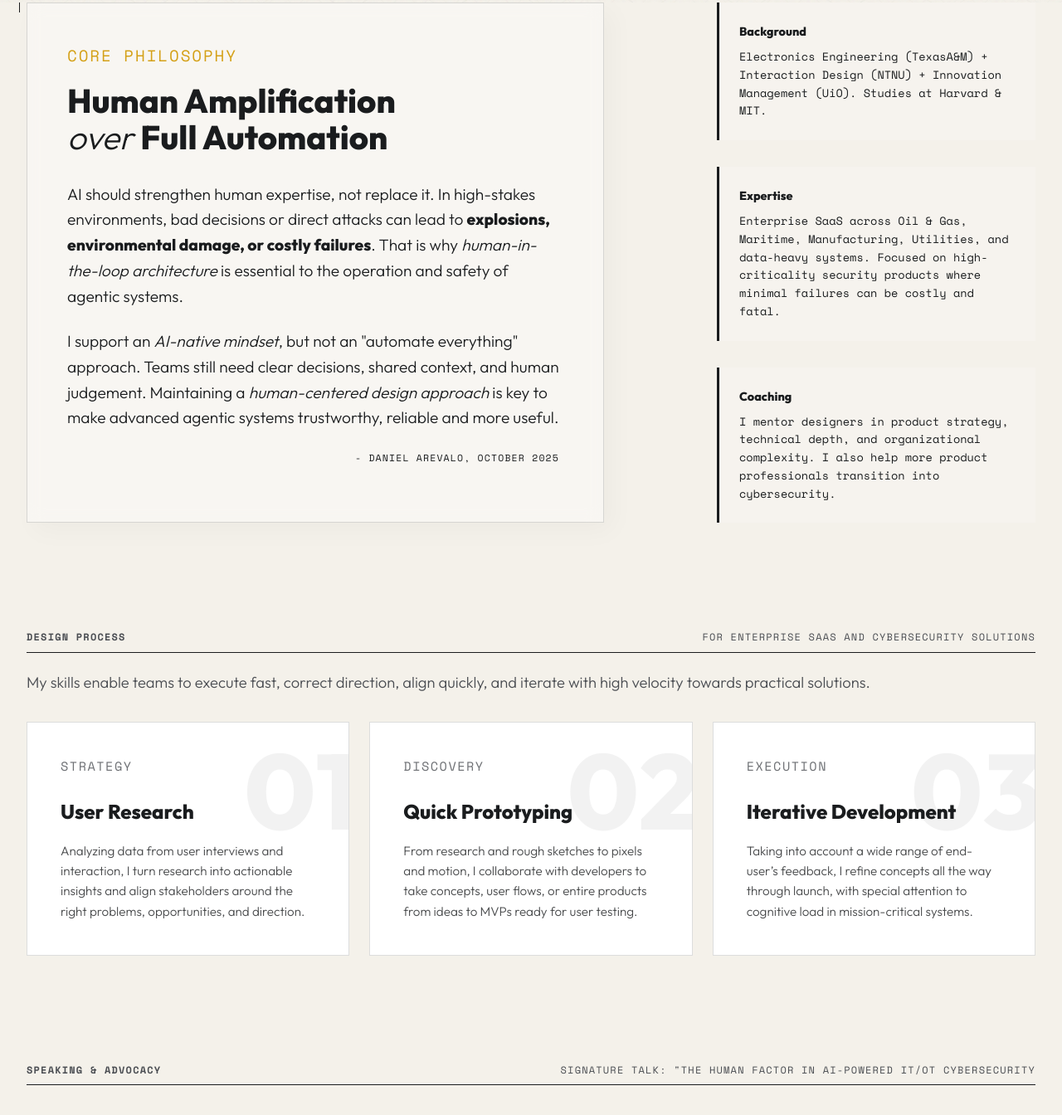
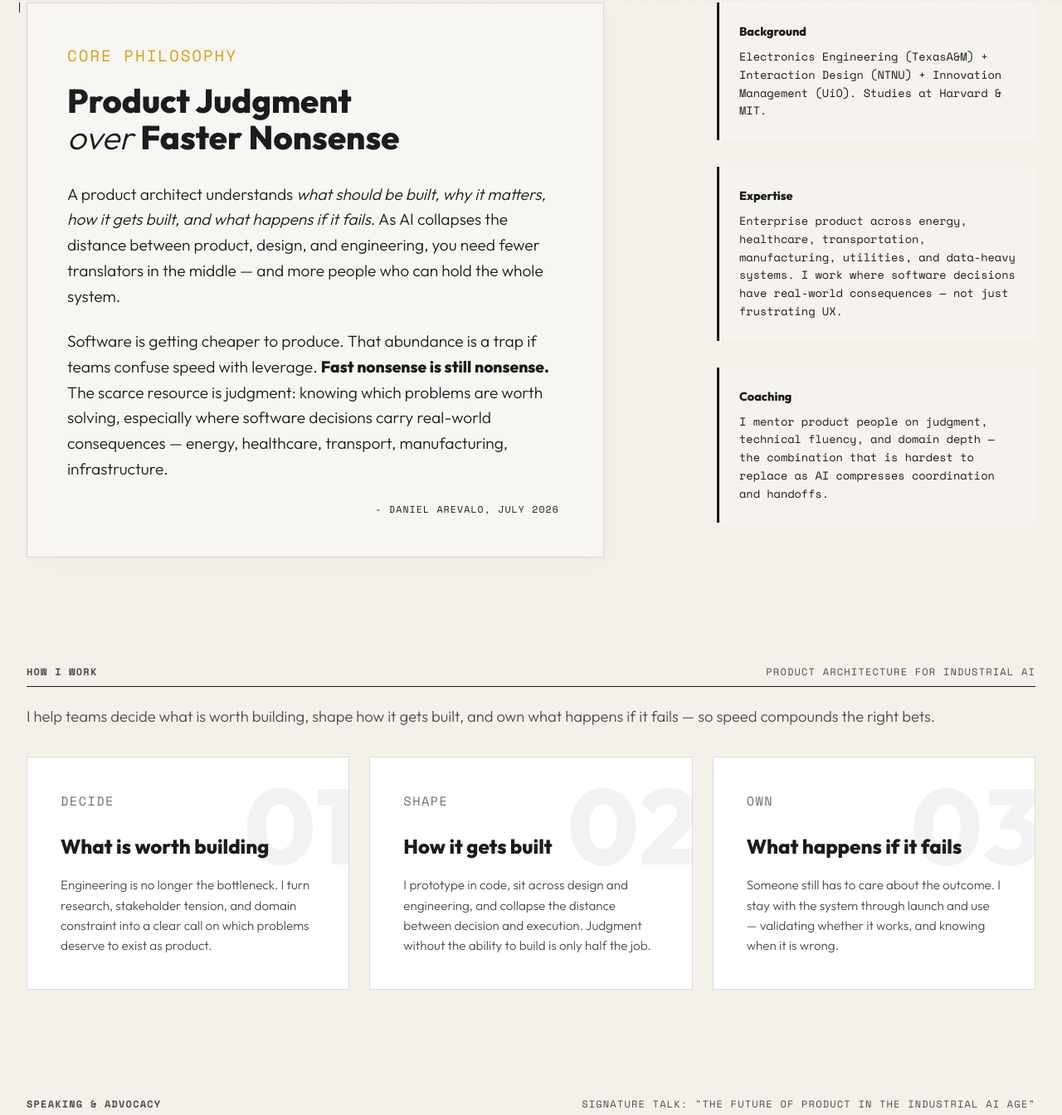
Before and after one commit to danielfae/danielfae, a plain HTML site: page index.html in a window 1280 px wide. Shown: the part 797-2141 px from the top of the page at 83% size. Drawn offline with nearby package versions, Linux system fonts and the light colour scheme; some packages are replaced by stand-ins of ours; a script that the page names is missing.

Commit message:
feat: reposition homepage around product architecture
Co-authored-by: Cursor <cursoragent@cursor.com>

```diff
--- a/index.html
+++ b/index.html
@@ -3,7 +3,7 @@
 <head>
     <meta charset="UTF-8">
     <meta name="viewport" content="width=device-width, initial-scale=1.0">
-    <title>Daniel Arevalo | Design Engineer & Product Architect</title>
+    <title>Daniel Arevalo | Product Architect & Design Engineer</title>
     <link rel="icon" type="image/svg+xml" href="favicon/ÆSquare.svg">
     <link rel="icon" type="image/png" sizes="32x32" href="favicon/ÆSquare-32.png">
     <link rel="apple-touch-icon" href="favicon/ÆSquare-ios.png">
@@ -1515,8 +1515,8 @@
                         <span class="hero-first-name">DANIEL</span>
                         <span style="display:block" class="hero-last-name">AREVALO</span>
                     </h1>
-                    <p class="mono">Design Engineer & Product Architect</p>
-                    <p class="hero-tagline">Building AI-powered cybersecurity products to protect society's most critical infrastructure.</p>
+                    <p class="mono">Product Architect & Design Engineer</p>
+                    <p class="hero-tagline">I connect what should be built, why it matters, how it gets built, and what happens if it fails.</p>
                 </div>
                 <div class="hero-links">
                     <a href="resume.html" class="hero-link">Resume →</a>
@@ -1534,7 +1534,7 @@
                         <svg xmlns="http://www.w3.org/2000/svg" viewBox="0 0 24 24" fill="none" stroke="currentColor" stroke-width="2" stroke-linecap="round" stroke-linejoin="round"><line x1="18" y1="6" x2="6" y2="18"/><line x1="6" y1="6" x2="18" y2="18"/></svg>
                     </button>
                     <div class="hero-card-scroll">
-                        <p class="hero-card-text" id="heroCardText">With a human-centered approach, I ensure that IT/OT environments become safer while making people more efficient in complex industrial operations.</p>
+                        <p class="hero-card-text" id="heroCardText">The product triangle of PM, designer, and developer is collapsing. Execution is moving closer to the decision — you need fewer translators in the middle.</p>
                     </div>
                 </div>
             </div>
@@ -1626,10 +1626,10 @@
             <section class="philosophy-grid">
                 <div class="manifesto scroll-reveal">
                     <p class="mono" style="margin-bottom: 1rem; color: var(--hazard-amber);">Core Philosophy</p>
-                    <h2>Human Amplification <br><span style="font-weight: 300; font-style: italic;">over </span>Full Automation</h2>
-                    <p>AI should strengthen human expertise, not replace it. In high-stakes environments, bad decisions or direct attacks can lead to <strong>explosions, environmental damage, or costly failures</strong>. That is why <span style="font-style: italic;">human-in-the-loop architecture</span> is essential to the operation and safety of agentic systems.</p>
-                    <p>I support an <span style="font-style: italic;">AI-native mindset</span>, but not an "automate everything" approach. Teams still need clear decisions, shared context, and human judgement. Maintaining a <span style="font-style: italic;">human-centered design approach</span> is key to make advanced agentic systems trustworthy, reliable and more useful.</p>
-                    <p class="mono" style="margin-top: 1rem; margin-bottom: 0; color: var(--text-muted); font-size: 0.72rem; text-align: right; padding-right: 5px;">- Daniel Arevalo, October 2025</p>
+                    <h2>Product Judgment <br><span style="font-weight: 300; font-style: italic;">over </span>Faster Nonsense</h2>
+                    <p>A product architect understands <span style="font-style: italic;">what should be built, why it matters, how it gets built, and what happens if it fails</span>. As AI collapses the distance between product, design, and engineering, you need fewer translators in the middle — and more people who can hold the whole system.</p>
+                    <p>Software is getting cheaper to produce. That abundance is a trap if teams confuse speed with leverage. <strong>Fast nonsense is still nonsense.</strong> The scarce resource is judgment: knowing which problems are worth solving, especially where software decisions carry real-world consequences — energy, healthcare, transport, manufacturing, infrastructure.</p>
+                    <p class="mono" style="margin-top: 1rem; margin-bottom: 0; color: var(--text-muted); font-size: 0.72rem; text-align: right; padding-right: 5px;">- Daniel Arevalo, July 2026</p>
                 </div>
 
                 <div class="sidebar-data scroll-reveal" style="transition-delay: 0.2s;">
@@ -1639,40 +1639,40 @@
                     </div>
                     <div class="data-card">
                         <h3>Expertise</h3>
-                        <p>Enterprise SaaS across Oil & Gas, Maritime, Manufacturing, Utilities, and data-heavy systems. Focused on high-criticality security products where minimal failures can be costly and fatal.</p>
+                        <p>Enterprise product across energy, healthcare, transportation, manufacturing, utilities, and data-heavy systems. I work where software decisions have real-world consequences — not just frustrating UX.</p>
                     </div>
                     <div class="data-card">
                         <h3>Coaching</h3>
-                        <p>I mentor designers in product strategy, technical depth, and organizational complexity. I also help more product professionals transition into cybersecurity.</p>
+                        <p>I mentor product people on judgment, technical fluency, and domain depth — the combination that is hardest to replace as AI compresses coordination and handoffs.</p>
                     </div>
                 </div>
             </section>
 
             <section class="module-section scroll-reveal">
                 <div class="section-header">
-                    <h2 class="mono">Design Process</h2>
-                    <p class="mono">For Enterprise SaaS and Cybersecurity Solutions</p>
+                    <h2 class="mono">How I Work</h2>
+                    <p class="mono">Product architecture for industrial AI</p>
                 </div>
-                <p class="section-intro"> My skills enable teams to execute fast, correct direction, align quickly, and iterate with high velocity towards practical solutions.</p>
+                <p class="section-intro">I help teams decide what is worth building, shape how it gets built, and own what happens if it fails — so speed compounds the right bets.</p>
 
                 <div class="module-grid">
                     <div class="module-card">
                         <div class="module-number">01</div>
-                        <p class="mono">Strategy</p>
-                        <h4>User Research</h4>
-                        <p> Analyzing data from user interviews and interaction, I turn research into actionable insights and align stakeholders around the right problems, opportunities, and direction.</p>
+                        <p class="mono">Decide</p>
+                        <h4>What is worth building</h4>
+                        <p>Engineering is no longer the bottleneck. I turn research, stakeholder tension, and domain constraint into a clear call on which problems deserve to exist as product.</p>
                     </div>
                     <div class="module-card">
                         <div class="module-number">02</div>
-                        <p class="mono">Discovery</p>
-                        <h4>Quick Prototyping</h4>
-                        <p>From research and rough sketches to pixels and motion, I collaborate with developers to take concepts, user flows, or entire products from ideas to MVPs ready for user testing.</p>
+                        <p class="mono">Shape</p>
+                        <h4>How it gets built</h4>
+                        <p>I prototype in code, sit across design and engineering, and collapse the distance between decision and execution. Judgment without the ability to build is only half the job.</p>
                     </div>
                     <div class="module-card">
                         <div class="module-number">03</div>
-                        <p class="mono">Execution</p>
-                        <h4>Iterative Development</h4>
-                        <p>Taking into account a wide range of end-user’s feedback, I refine concepts all the way through launch, with special attention to cognitive load in mission-critical systems.</p>
+                        <p class="mono">Own</p>
+                        <h4>What happens if it fails</h4>
+                        <p>Someone still has to care about the outcome. I stay with the system through launch and use — validating whether it works, and knowing when it is wrong.</p>
                     </div>
                 </div>
             </section>
@@ -1680,7 +1680,7 @@
             <section class="scroll-reveal">
                 <div class="section-header">
                     <h2 class="mono">Speaking & Advocacy</h2>
-                    <p class="mono">Signature Talk: "The Human Factor in AI-Powered IT/OT CyberSecurity</p>
+                    <p class="mono">Signature Talk: "The Future of Product in the Industrial AI Age"</p>
                 </div>
                 <ul class="engagement-list">
                     <li class="engagement-item">
@@ -1711,7 +1711,7 @@
                     <h2 class="mono">Technical Stack</h2>
                     <p class="mono">Practitioner + Thought Leader</p>
                 </div>
-                <p class="section-intro">My workflow combines strategic research with production-ready prototyping directly in code. I use AI coding agents and generative AI to ship faster while keeping a <span style="font-style: italic;">human-centered approach</span> to decision-making.</span></p>
+                <p class="section-intro">My workflow pairs product judgment with production-ready prototyping in code. I use AI coding agents to ship faster while keeping ownership of the decision — better context in, better product out.</p>
 
                 <div class="tool-section">
                     <div class="filter-controls">
@@ -1802,12 +1802,12 @@
                         </div>
                     </div>
                 </div>
-                <p class="section-intro" style="margin-top: 2.5rem;">All these tools are the key to speeding up learning loops between product decisions and business impact—especially when research synthesis, assumption testing, and rapid prototyping stay in the same tight loop.</p>
+                <p class="section-intro" style="margin-top: 2.5rem;">The tools speed up the middle of the work. The leverage still comes from knowing which loop is worth running — and stopping when the output is nonsense.</p>
             </section>
                 <section class="read-more-note" style="margin-top:2.5rem; margin-bottom: 0;">
                     <div class="mono" style="font-weight: 600; margin-bottom: 0.5rem;">Read more…</div>
                     <div class="section-intro" style="margin:0;">
-                        I design usable products that enhance human expertise with agentic AI. I keep a <a href="https://daeblog.vercel.app/" target="_blank" rel="noopener noreferrer">blog</a> of my thoughts on practice and the evolution of this work, check out my recent posts:
+                        I write about product practice as the distance between product, design, and engineering collapses. Recent posts from the <a href="https://daeblog.vercel.app/" target="_blank" rel="noopener noreferrer">blog</a>:
                         <ul style="margin: 0.5em 0 0 1em; padding: 0; list-style: disc;">
                             <li>
                                 <a href="https://daeblog.vercel.app/posts/2026/design-leadership-has-evolved" target="_blank" rel="noopener noreferrer">
@@ -1835,8 +1835,8 @@
         <footer id="site-footer">
             <div class="mono">© 2026 Daniel Arevalo @ Omny Security</div>
             <div class="mono footer-right">
-                Building, testing and improving complex systems<br>
-                with AI and human-centered design principles
+                Connecting what to build, why it matters,<br>
+                how it ships, and what happens if it fails
             </div>
             <button type="button" class="footer-scroll-top" id="footerScrollTop" hidden
                 aria-label="Scroll to top of page"
@@ -1925,10 +1925,10 @@
 
         // Hero Card: cycle, pin, drag (hues from tool section)
         const heroCards = [
-            { text: 'With a human-centered approach, I ensure that IT/OT environments become safer while making people more efficient in complex industrial operations.', accent: '#4a90d9' },
-            { text: 'AI should strengthen human expertise, not replace it. Human-in-the-loop architecture is essential to the operation and safety of agentic systems.', accent: '#d4a017' },
-            { text: 'I design usable products that enhance human expertise with agentic AI. My skills enable teams to execute fast and iterate with high velocity.', accent: '#7cb342' },
-            { text: 'When agents ship in hours what teams once spent weeks on, design leadership and critical judgement is essential to protect complex systems from failures that can be fatal.', accent: '#ab47bc' }
+            { text: 'The product triangle of PM, designer, and developer is collapsing. Execution is moving closer to the decision — you need fewer translators in the middle.', accent: '#4a90d9' },
+            { text: 'Software is getting cheaper to produce. The scarce resource is no longer code, but judgment: knowing which problems are worth solving.', accent: '#d4a017' },
+            { text: 'Fast nonsense is still nonsense. I pair product judgment with the ability to build, so teams ship the right thing — not just more things.', accent: '#7cb342' },
+            { text: 'Every AI agent needs a human who cares. Someone still has to own the outcome, know when the system is wrong, and decide what is worth doing.', accent: '#ab47bc' }
         ];
 
         const heroCard            = document.getElementById('heroCard');
```
